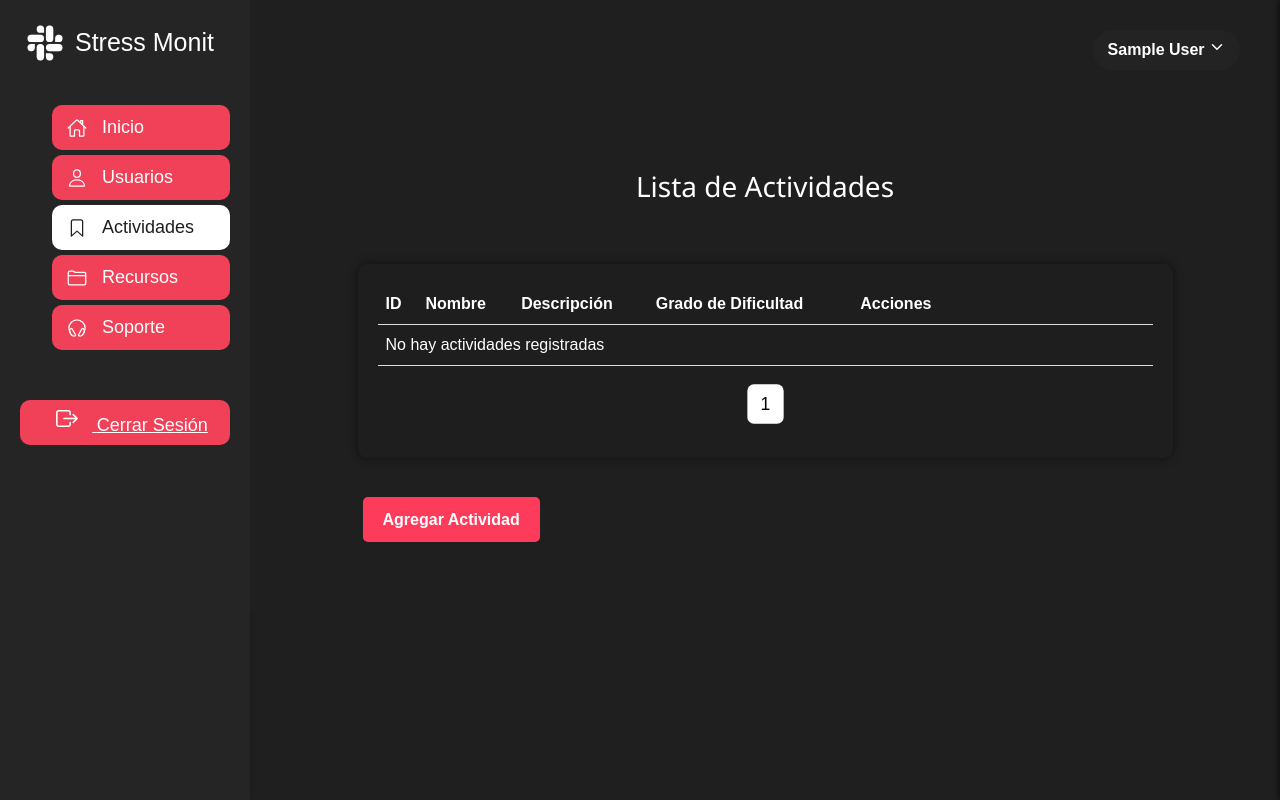
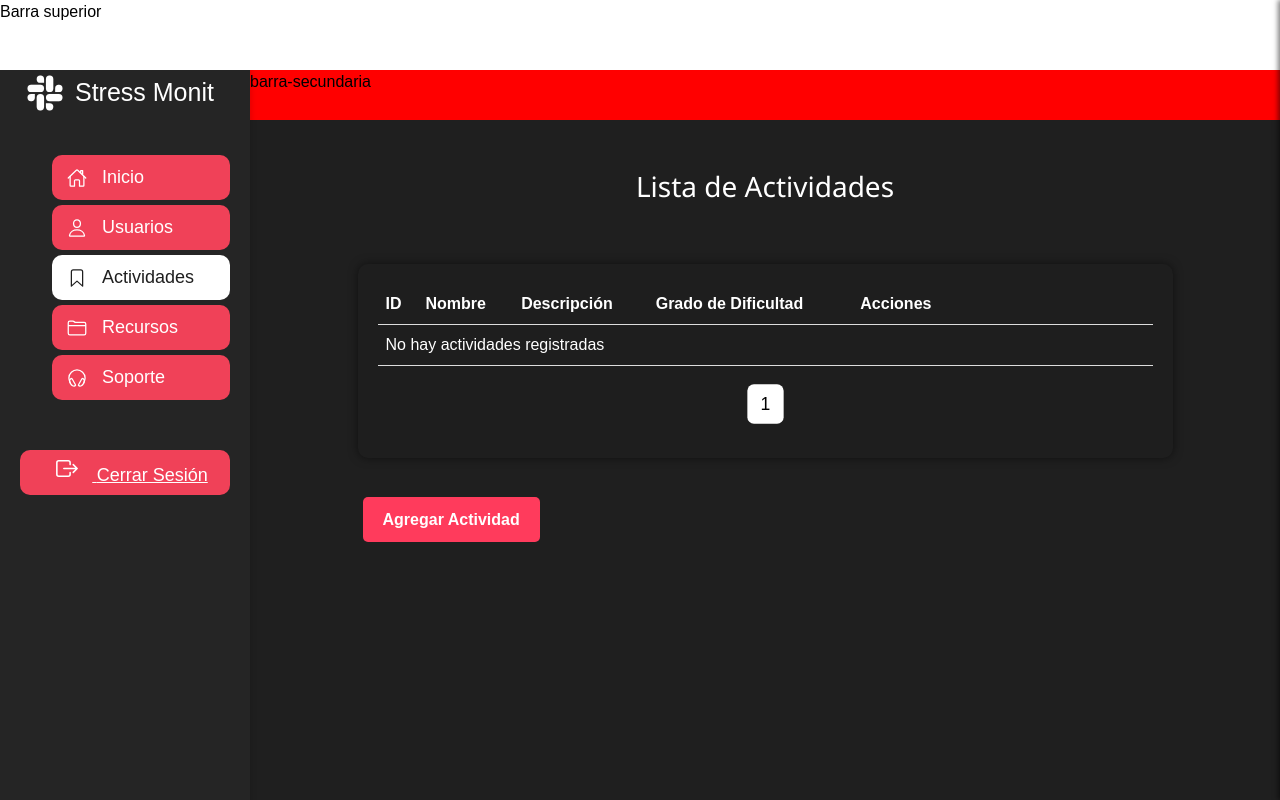
Before and after one commit to luisleon7677/-StressMonit_Project, a Flask app: page /actividades in a window 1280 px wide. Run offline with Flask 3, Linux system fonts and the light colour scheme; the visitor is signed in with stand-in values (Sample User, id 1); data that the repository does not hold is empty; some libraries are stand-ins or nearby versions.

Commit message:
cambio diseño barras superiores

```diff
--- a/app.py
+++ b/app.py
@@ -541,12 +541,12 @@ def edit_profile():
 
 
 #esta configuracion debe ativarse cuando subimos a producción
-if __name__ == "__main__":
-    port = int(os.environ.get("PORT", 8000))
-    app.run(host="0.0.0.0", port=port)
+#if __name__ == "__main__":
+#    port = int(os.environ.get("PORT", 8000))
+#    app.run(host="0.0.0.0", port=port)
 
 
 #esta otra configuracion es para modo desarrollo
-#if __name__ == "__main__":
-#    port = int(os.environ.get("PORT", 8000))
-#    app.run(host="0.0.0.0", port=port, debug=True, use_reloader=True)
+if __name__ == "__main__":
+    port = int(os.environ.get("PORT", 8000))
+    app.run(host="0.0.0.0", port=port, debug=True, use_reloader=True)
--- a/static/styles.css
+++ b/static/styles.css
@@ -155,12 +155,13 @@ p a:hover {
 .barra-lateral{
     position: fixed; /* Fija el menú en la pantalla */
     left: 0; /* Coloca el menú en la posición más a la izquierda */
-    top: 0; /* Asegura que comience desde la parte superior */
+    top: 50px; /* Asegura que comience desde la parte superior */
     height: 100%; /* Ocupa toda la altura de la pantalla */
     width: 250px; /* Ancho deseado del menú */
     background-color: #252525; /* Cambia al color que desees */
     padding: 20px;
     box-shadow: 2px 0 5px rgba(0, 0, 0, 0.1); /* Agrega un sombreado opcional */
+    z-index: 190;
 }
 .mini-barra-lateral{
     width: 80px;
@@ -397,6 +398,7 @@ th, td {
     justify-content: flex-end; /* Alinea a la derecha */
     padding: 10px 20px;
     box-sizing: border-box;
+
 }
 
 .user-name-right {
@@ -486,3 +488,28 @@ th, td {
 .profile-details .btn-editar:hover {
   background-color: #357ABD;
 }
+
+
+/*Barra superior*/
+
+.barra-superior-main{
+    position: fixed;
+    left: 0;
+    top: 0;
+    height: 70px;
+    background-color: white;
+    color: black;
+    width: 100%;
+    z-index: 200;
+
+}
+.barra-secundaria{
+    position: fixed;
+    left: 250px;
+    top: 70px;
+    height: 50px;
+    background-color: red;
+    color: black;
+    width: 100%;
+    z-index: 180;
+}
--- a/templates/base.html
+++ b/templates/base.html
@@ -85,6 +85,11 @@
 
   <!-- Contenedor principal -->
   <main>
+    <!--Barra superior-->
+    <div class="barra-superior-main">
+      Barra superior
+
+    </div>
     <!-- Botón de perfil en esquina superior derecha -->
     {% if session.get('admin_nombre') %}
     <div class="user-header-container">
@@ -94,6 +99,10 @@
       </div>
     </div>
     {% endif %}
+
+    <div class="barra-secundaria">
+      barra-secundaria
+    </div>
 
     <!-- Aquí irá el contenido de cada página -->
     <div class="main-content">
```
